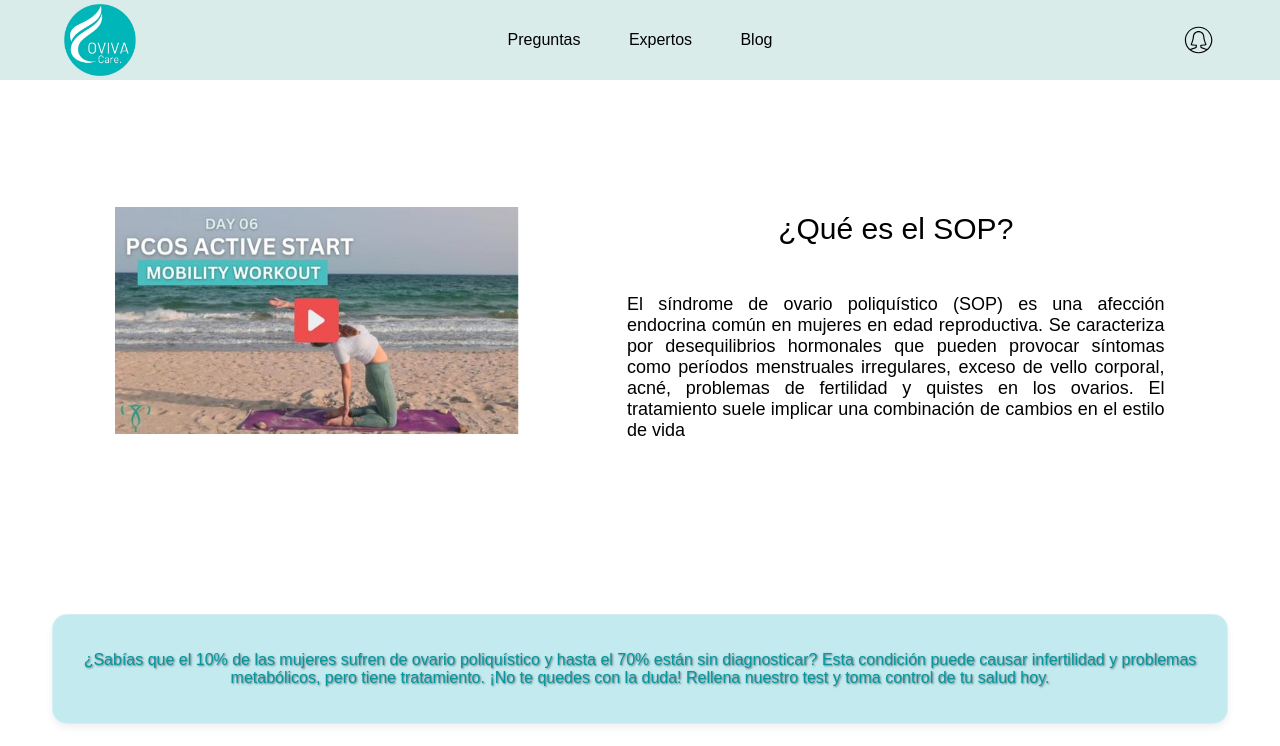
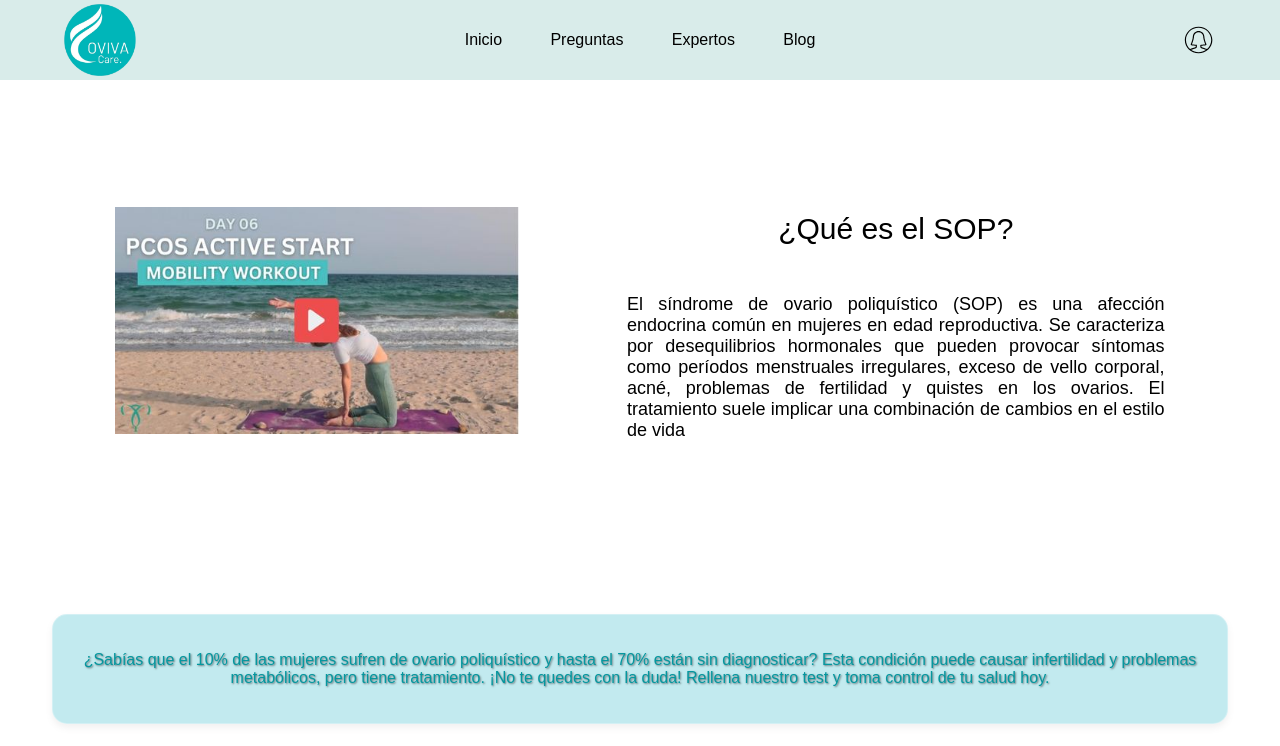
Before and after one commit to angylearns/oviva_care, a React (Vite) app in the folder HolisticFront/: page / in a window 1280 px wide. Shown: the top 746 px of the page. Built offline with nearby package versions, Linux system fonts and the light colour scheme; the HTML template or start-up script is replaced by a standard one; a web font is replaced by a local one.

Commit message:
Add inicio button to navbar

```diff
--- a/HolisticFront/src/components/navbar/Navbar.jsx
+++ b/HolisticFront/src/components/navbar/Navbar.jsx
@@ -61,6 +61,7 @@ function Navbar() {
         </Link>
       </section>
       <section className="navbar_user_desktop--center">
+        <Link to="/">Inicio</Link>
         <Link to="/faq">Preguntas</Link>
         <Link to="/experts">Expertos</Link>
         <Link to="/blog">Blog</Link>
@@ -167,6 +168,9 @@ function Navbar() {
         <section className={`modal_menu ${isMenuOpen ? "open" : ""}`}>
           <ul>
             <li>
+              <Link to="/">Inicio</Link>
+            </li>
+            <li>
               <Link to="/faq">Preguntas</Link>
             </li>
             <li>
```
